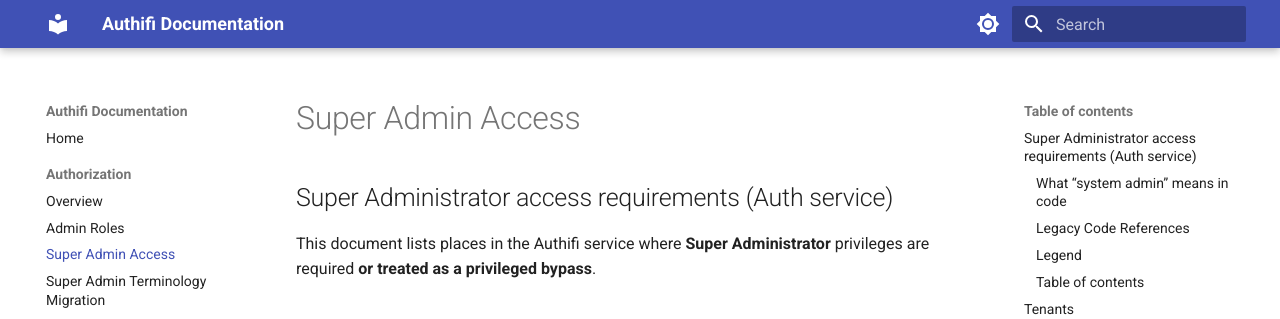
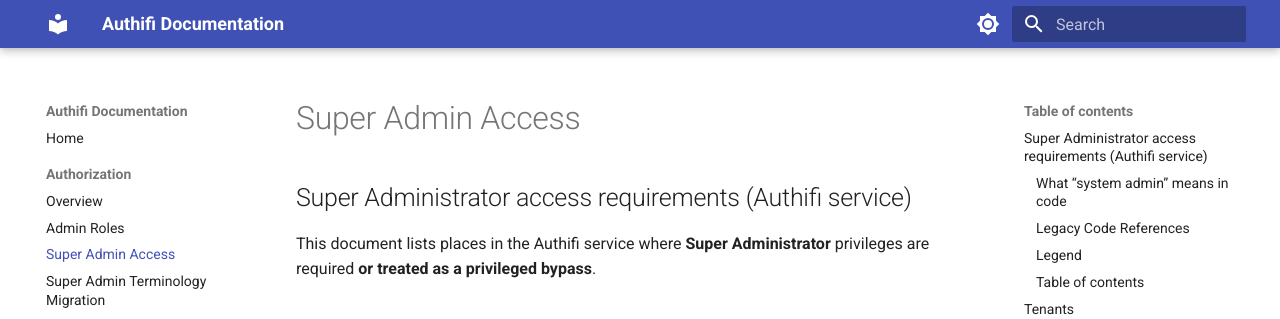
Before and after one commit to AxleResearch/authifi-docs, an MkDocs documentation site: the page built from docs/authorization/super-admin-access.md, in a window 1280 px wide and 900 px high. Shown: the top 319 px of the window. Built offline with MkDocs 1.6.1 and Material for MkDocs 9.7.7, drawn with Linux system fonts in a browser that asks for light colours.

Commit message:
chore: update references from auth to authifi

```diff
--- a/docs/authorization/super-admin-access.md
+++ b/docs/authorization/super-admin-access.md
@@ -1,4 +1,4 @@
-## Super Administrator access requirements (Auth service)
+## Super Administrator access requirements (Authifi service)
 
 This document lists places in the Authifi service where **Super Administrator** privileges are required **or treated as a privileged bypass**.
 
```
Also changed, not shown: docs/authorization/super-admin-terminology-migration.md (+1 -1 lines).
